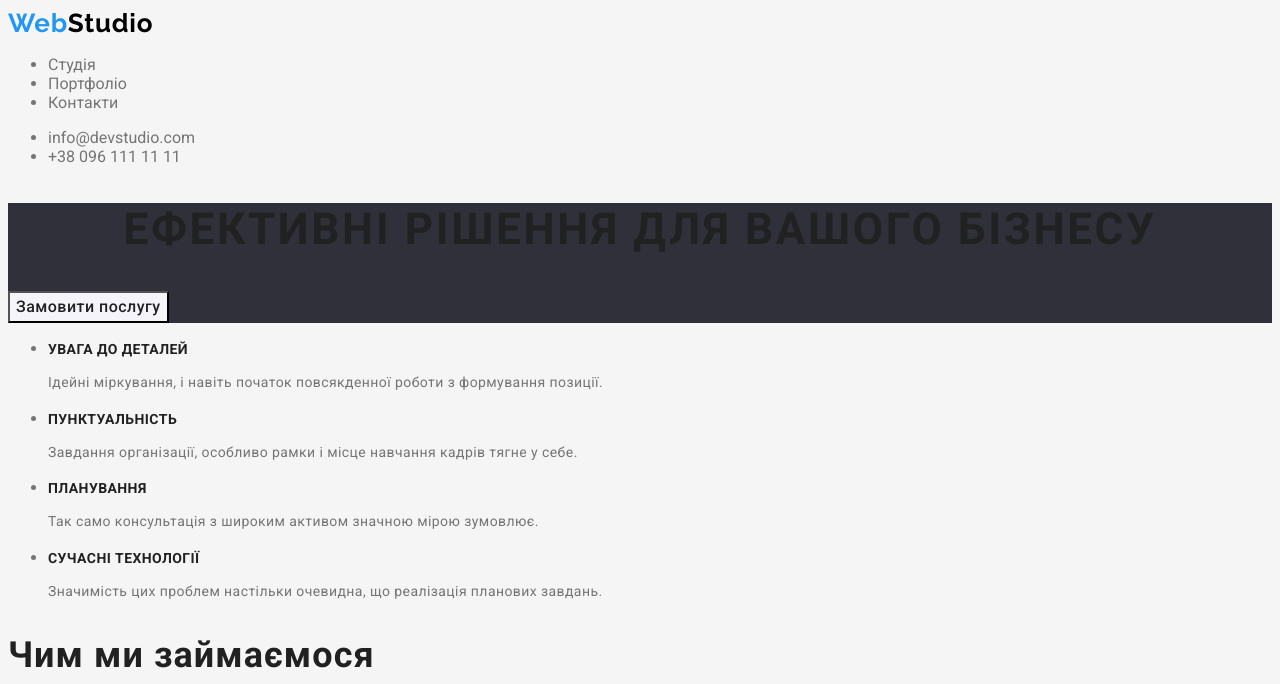
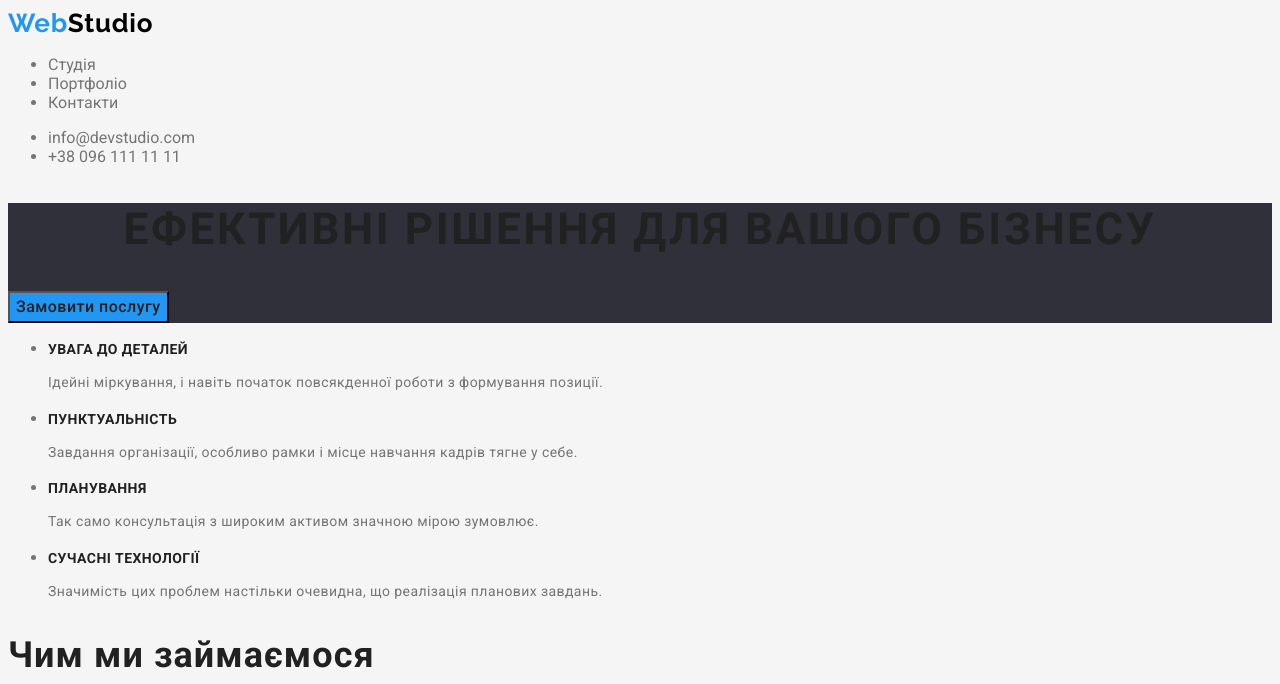
Before and after one commit to Olena-Chemyrys/goit-markup-hw-02, a plain HTML site: page index.html in a window 1280 px wide. In both pictures the pointer is over the button "Замовити послугу". Shown: the top 684 px of the page. Drawn offline with Linux system fonts and the light colour scheme.

Commit message:
correction-made

```diff
--- a/css/styles.css
+++ b/css/styles.css
@@ -85,12 +85,11 @@ h3 {
   color: var(--primary-white-color);
   background-color: var(--accent-color);
 }
-/*
-.button.primary .button:hover,
-.button.primary .button:focus{
 
+.main-section .primary:hover,
+.main-section .primary:focus {
+  background-color: var(--accent-color);
 }
-  */
 
 .title {
   font-weight: 700;
@@ -147,7 +146,7 @@ h3 {
 }
 
 .sites-section .secondary:hover,
-.sites-section.secondary:focus {
+.sites-section .secondary:focus {
   background-color: var(--accent-color);
 }
 .sites-title {
```
